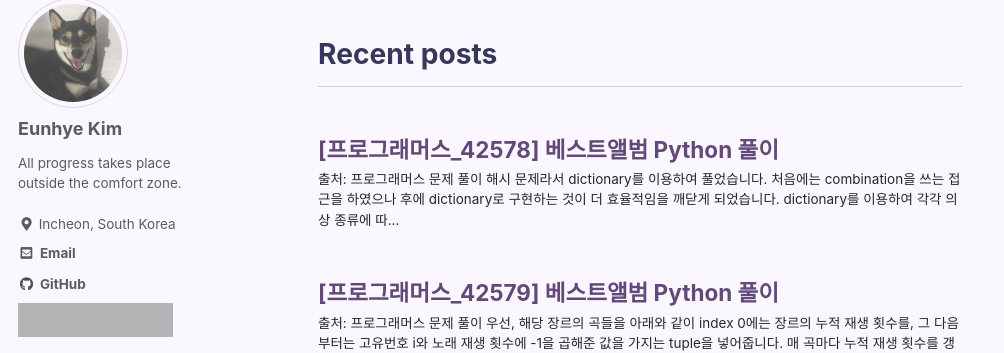
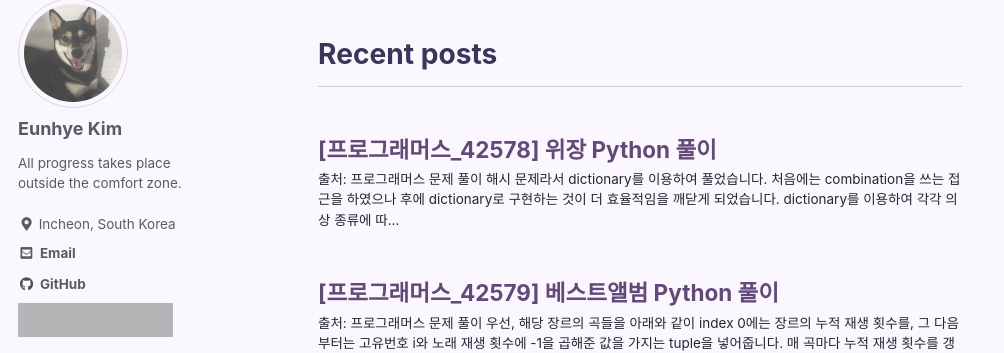
Before and after one commit to kimeunh3/kimeunh3.github.io, a Jekyll site: the page built from index.html, in a window 1280 px wide and 1215 px high, cut to the strip 93-446 px from the top of the window. Shown: the whole strip, without its empty margins (0-1004 px from the left). Built offline with Jekyll 4.4.1, drawn with Linux system fonts in a browser that asks for light colours; cached includes are drawn as plain includes; some web fonts are replaced; the list of posts is cut into pages by our own code; grey boxes are pictures that could not be loaded.

Commit message:
PRGRMRS 42578 title fixed

```diff
--- a/_posts/2022-05-01-PRGRMRS_42578.md
+++ b/_posts/2022-05-01-PRGRMRS_42578.md
@@ -1,5 +1,5 @@
 ---
-title: '[프로그래머스_42578] 베스트앨범 Python 풀이'
+title: '[프로그래머스_42578] 위장 Python 풀이'
 excerpt_separator: <!--more-->
 categories:
   - 'Problem Solving'
```
